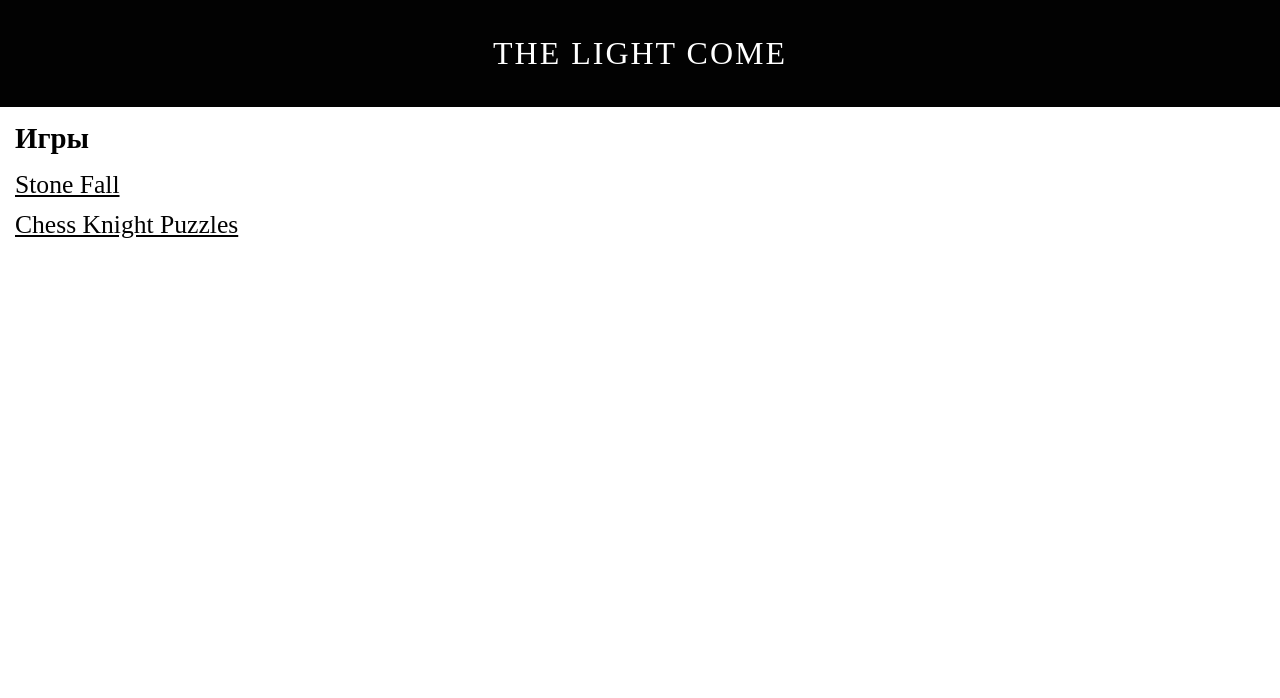
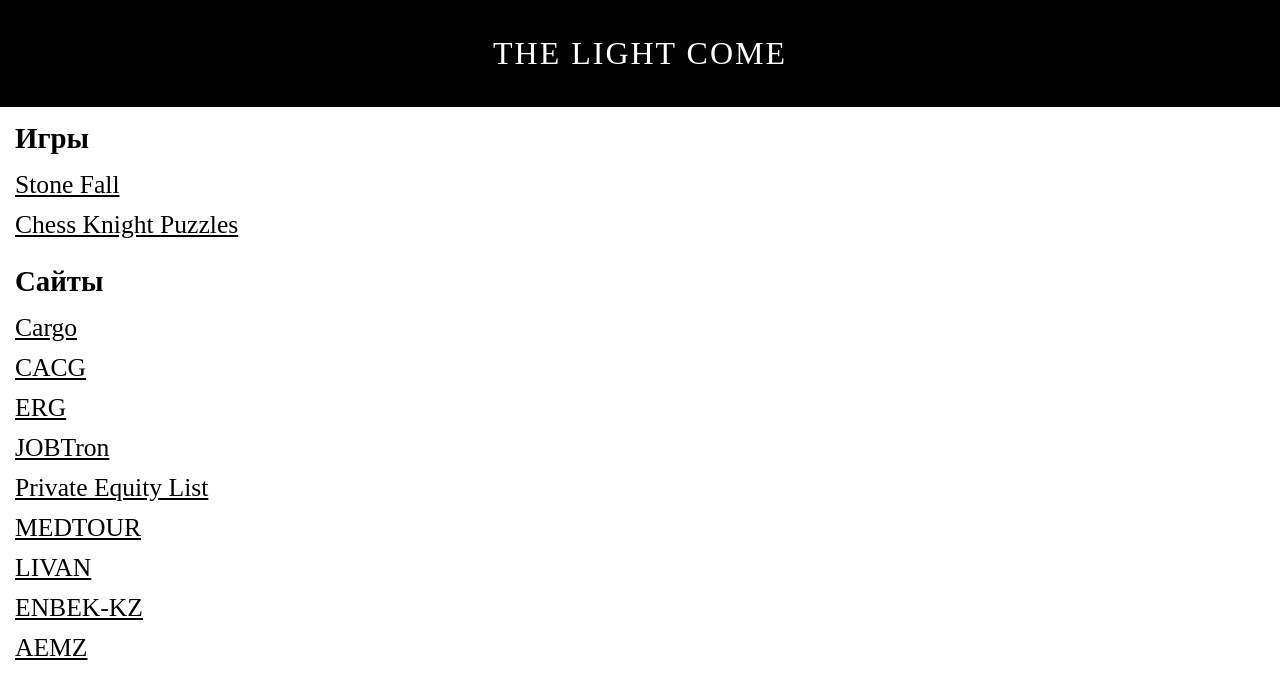
Before and after one commit to nurgeldiserikbay/nurgeldiserikbay.github.io, a Vue app: page / in a window 1280 px wide. Shown: the top 698 px of the page. Built offline with nearby package versions, Linux system fonts and the light colour scheme.

Commit message:
save changes

```diff
--- a/src/App.vue
+++ b/src/App.vue
@@ -12,6 +12,47 @@ const SITE_LIST = [
       {
         url: 'https://nurgeldiserikbay.github.io/chessknightpuzzles/',
         name: 'Chess Knight Puzzles',
+      },
+    ]
+  },
+  {
+    type: 'Сайты',
+    list: [
+      {
+        url: 'https://nurgeldiserikbay.github.io/cargo/ru/auth/login',
+        name: 'Cargo',
+      },
+      {
+        url: 'https://nurgeldiserikbay.github.io/cacg/',
+        name: 'CACG',
+      },
+      {
+        url: 'https://nurgeldiserikbay.github.io/erg/',
+        name: 'ERG',
+      },
+      {
+        url: 'https://nurgeldiserikbay.github.io/jobtron/',
+        name: 'JOBTron',
+      },
+      {
+        url: 'https://nurgeldiserikbay.github.io/private_equity_list/',
+        name: 'Private Equity List',
+      },
+      {
+        url: 'https://nurgeldiserikbay.github.io/medtour/',
+        name: 'MEDTOUR',
+      },
+      {
+        url: 'https://nurgeldiserikbay.github.io/garage/',
+        name: 'LIVAN',
+      },
+      {
+        url: 'https://nurgeldiserikbay.github.io/enbek-kz/',
+        name: 'ENBEK-KZ',
+      },
+      {
+        url: 'https://nurgeldiserikbay.github.io/aemz/',
+        name: 'AEMZ',
       },
     ]
   }
```
Also changed, not shown: 5 other files (tests, documents, lock files or other folders).
